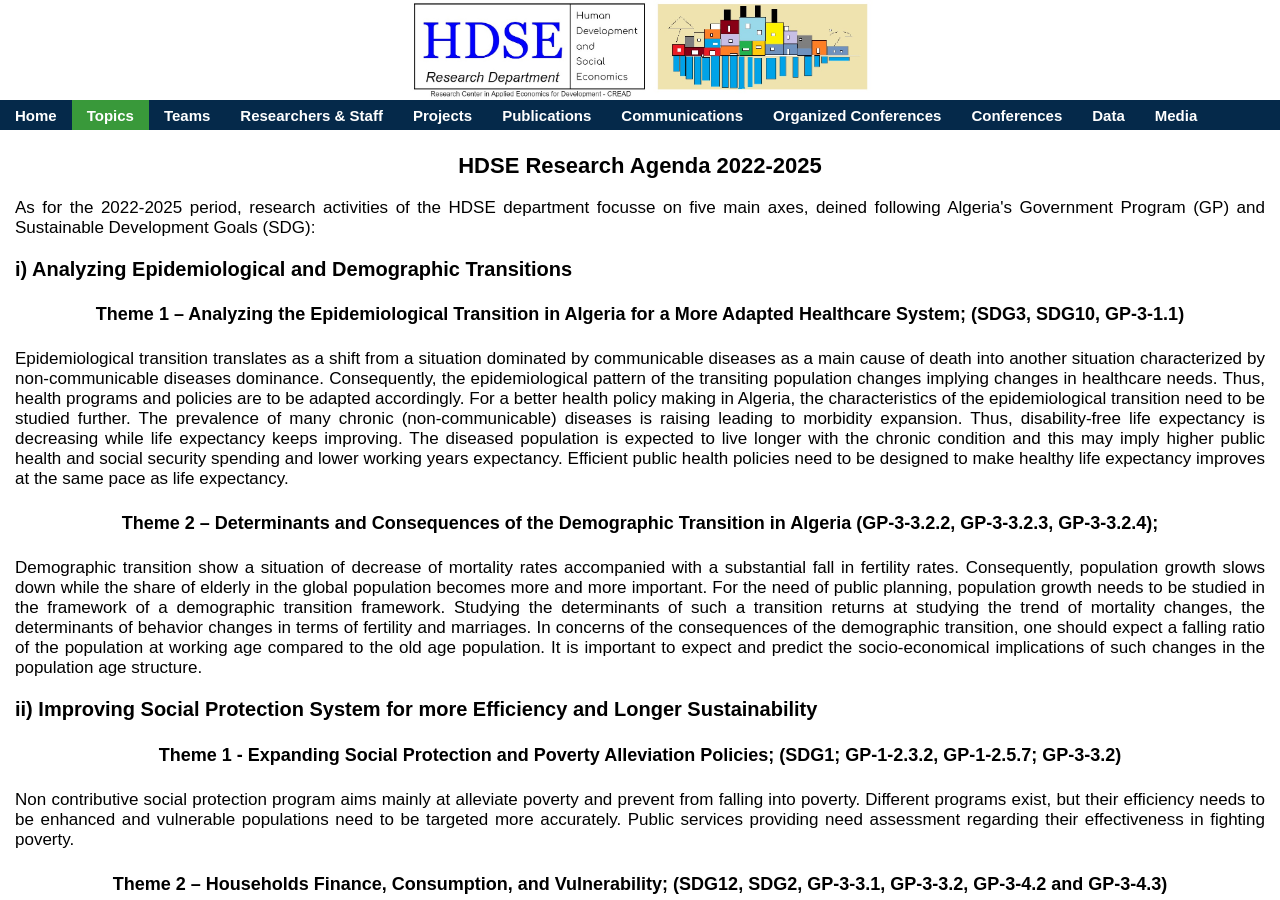
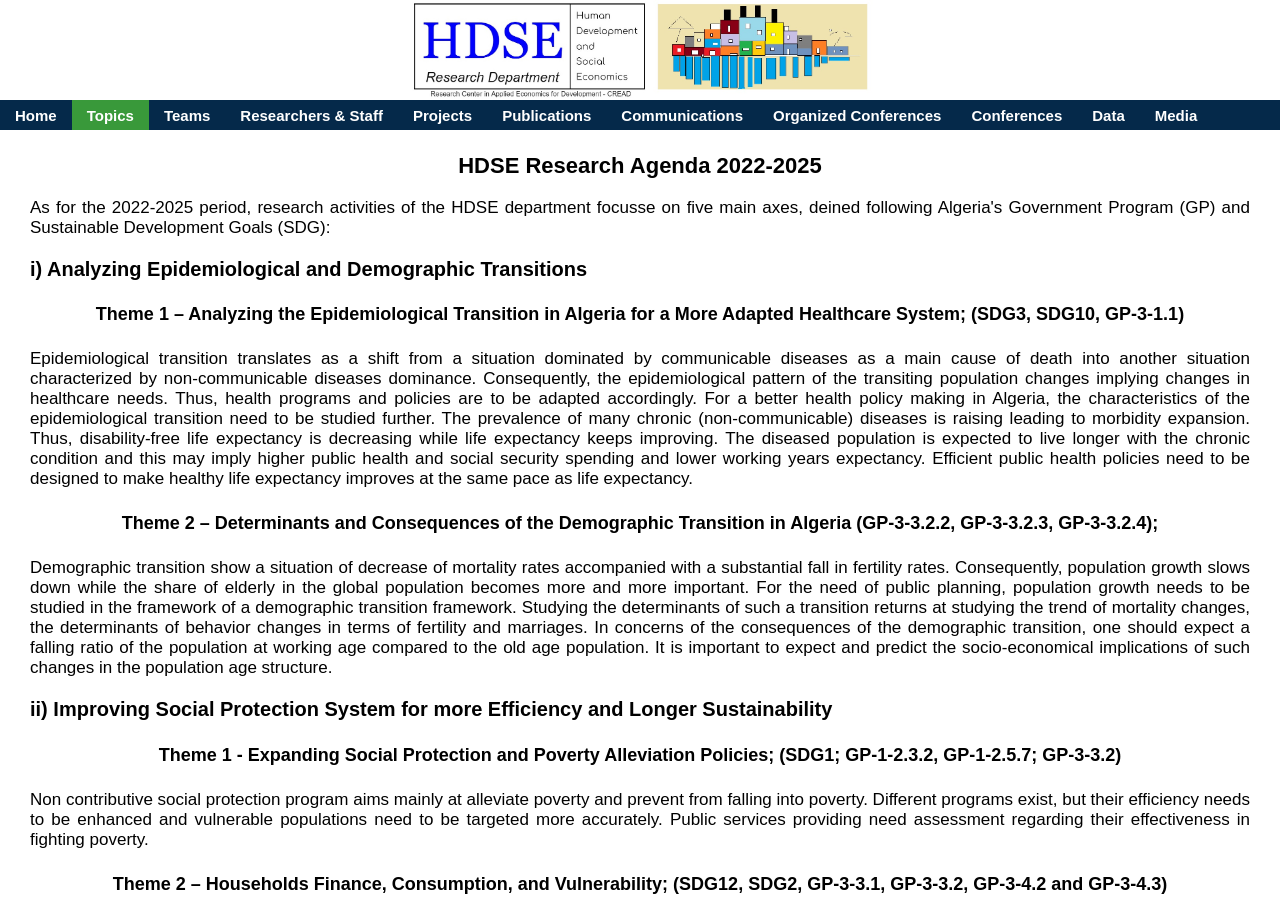
Before and after one commit to Farid-FLICI/farid-flici.github.io, a Jekyll site: the page topics.html, which Jekyll copies as it is, in a window 1280 px wide and 900 px high. Built offline with Jekyll 4.4.1, drawn with Linux system fonts in a browser that asks for light colours.

Commit message:
Update topics.html

```diff
--- a/topics.html
+++ b/topics.html
@@ -45,7 +45,7 @@ ul.topnav li.right {float: right;}
 
 </ul>
 
-<div style="padding:5px 15px 15px 15px;margin-top:130px; float: center; overflow: hidden">
+<div style="padding:5px 30px 15px 30px;margin-top:130px; float: center; overflow: hidden">
    <h2> HDSE Research Agenda 2022-2025</h2>
    <p> As for the 2022-2025 period, research activities of the HDSE department focusse on five main axes, deined following Algeria's
      Government Program (GP) and Sustainable Development Goals (SDG):    </p>
```
